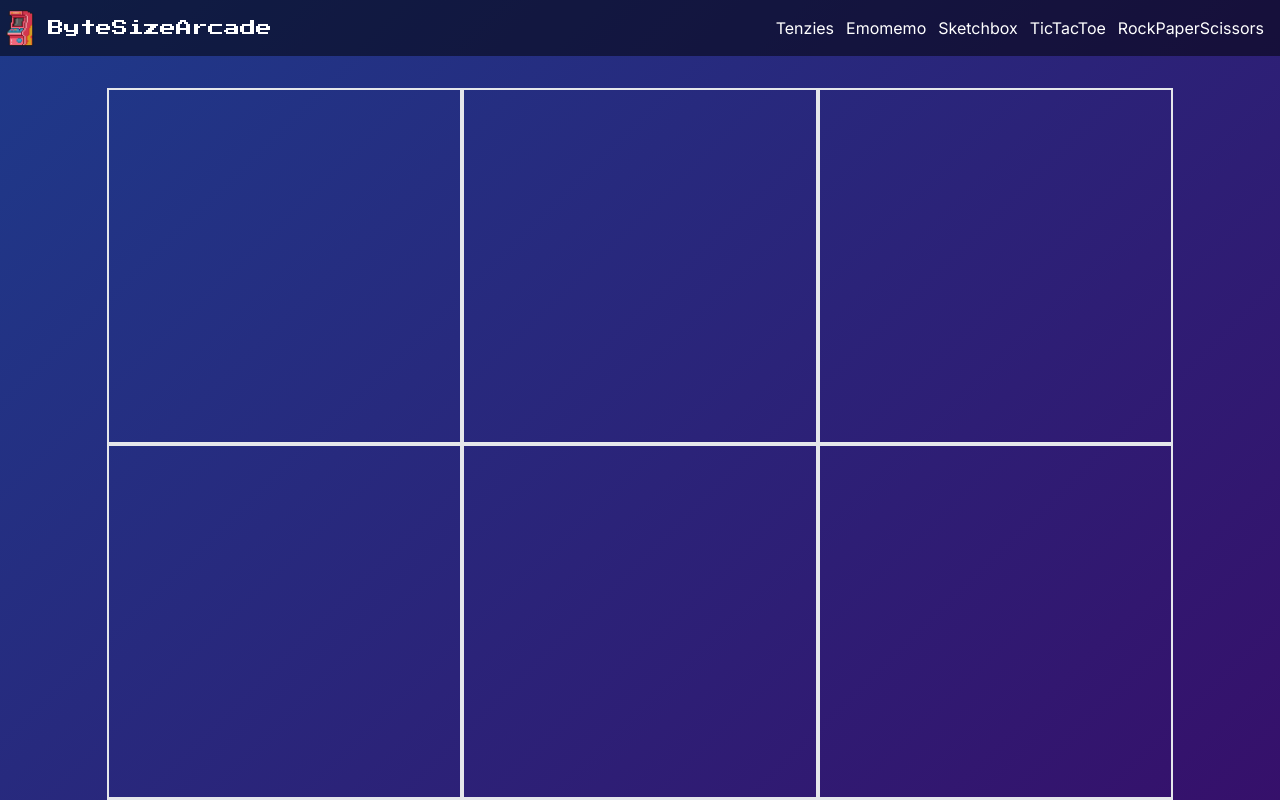
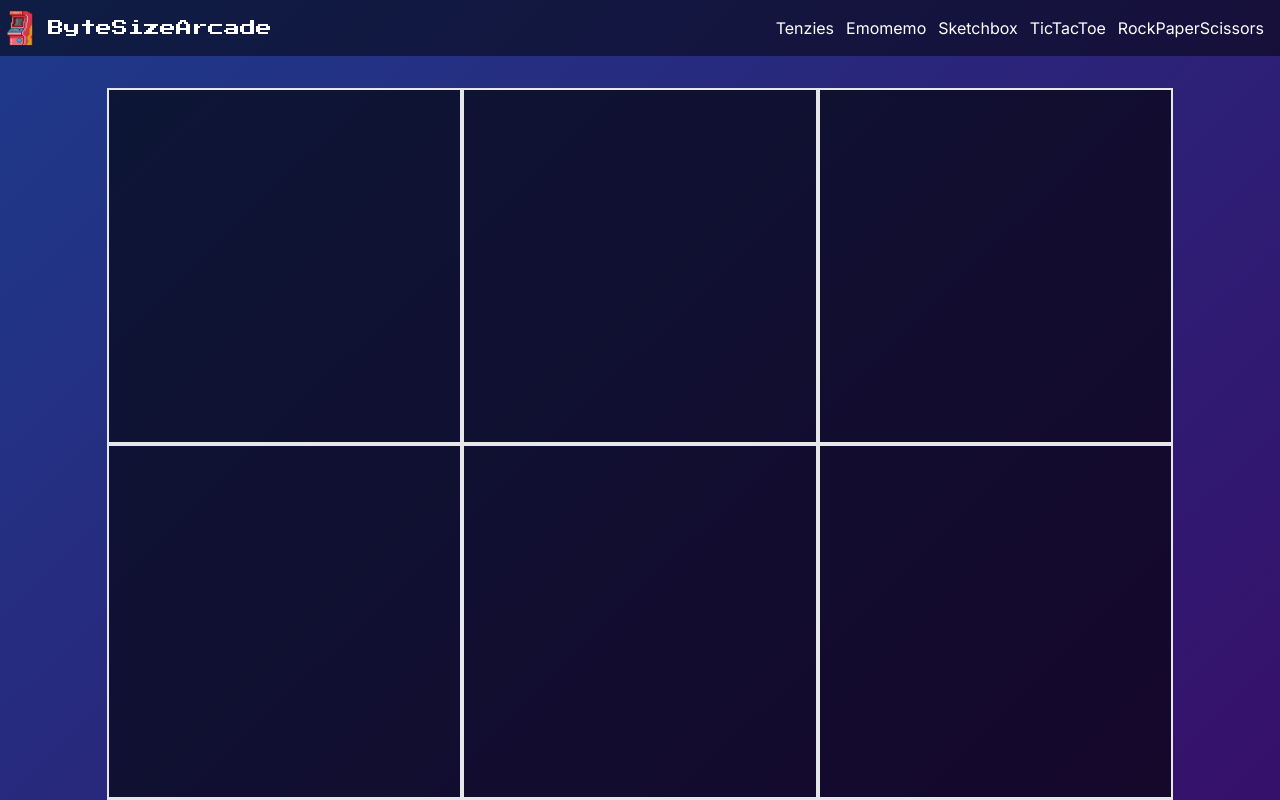
Before and after one commit to alex-nemeth/bite-size-arcade, a React (Vite) app: page /tictactoe in a window 1280 px wide. Shown: the top 800 px of the page. Built offline with nearby package versions, Linux system fonts and the light colour scheme.

Commit message:
minor styling improvements for ttt

```diff
--- a/src/components/ticTacToe/Square.jsx
+++ b/src/components/ticTacToe/Square.jsx
@@ -1,8 +1,8 @@
 export default function Square({ value, onClick, winning }) {
     return (
         <button
-            className={`aspect-square border-2 text-3xl ${
-                winning && "bg-green-400"
+            className={`aspect-square border-2 text-8xl ${
+                winning ? "bg-green-500" : "bg-transparent/60"
             }`}
             onClick={onClick}
         >
--- a/src/components/ticTacToe/TicTacToe.jsx
+++ b/src/components/ticTacToe/TicTacToe.jsx
@@ -9,7 +9,7 @@ export default function TicTacToe() {
 
     useEffect(() => {
         document.title = "TicTacToe! - ByteSizeArcade";
-    });
+    }, []);
 
     function handleClick(i) {
         if (game) {
```
